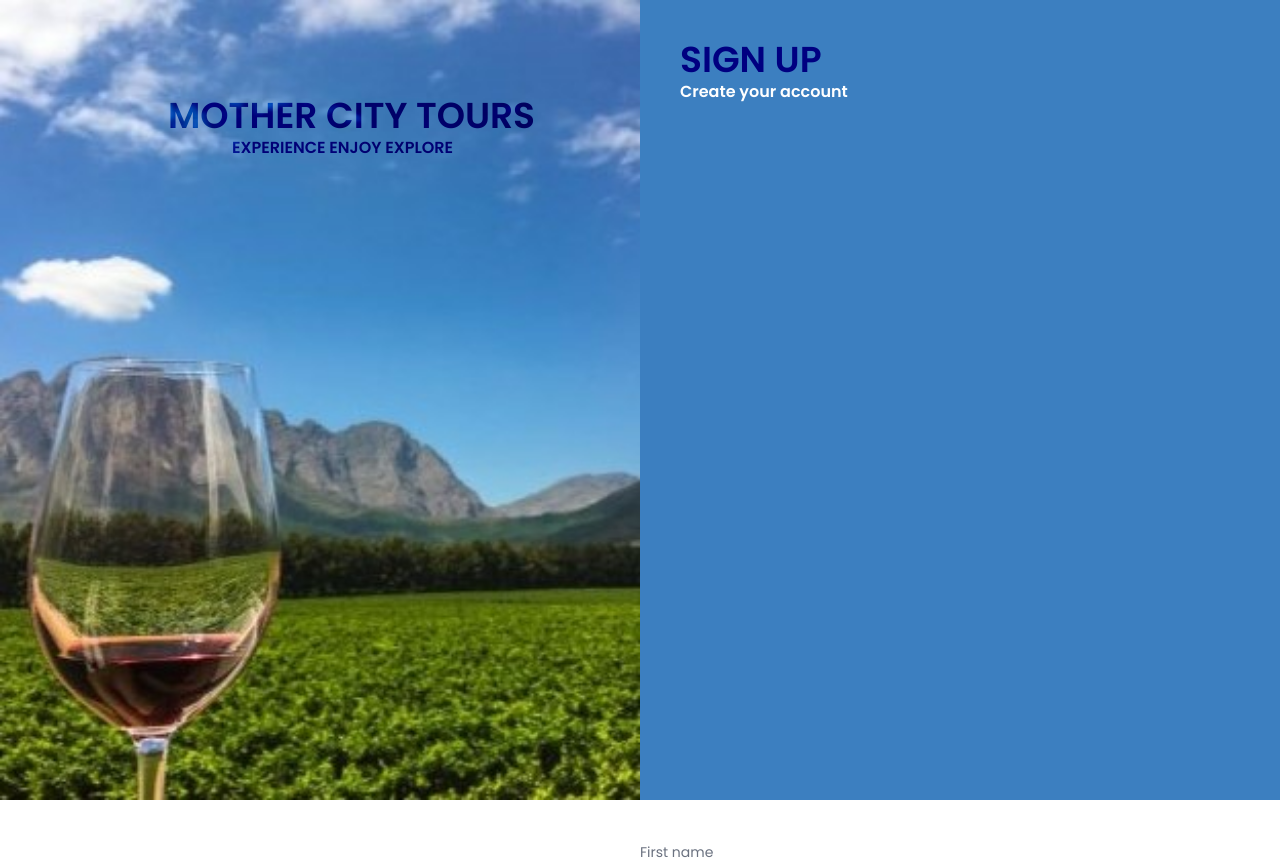
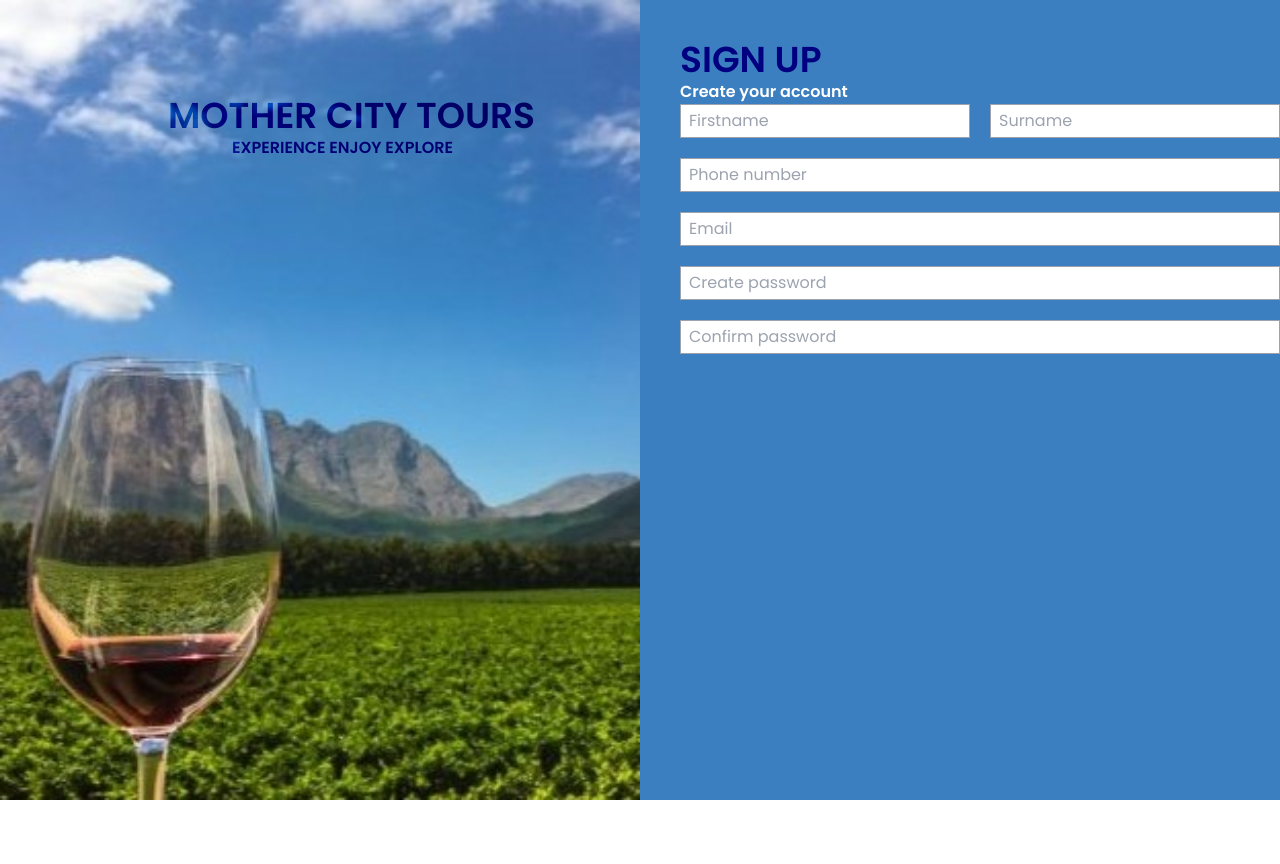
Before and after one commit to SimaPeter96/TravelLogWebsite, a React (Vite) app: page /signUp in a window 1280 px wide. After the commit the page ends 800 px from the top, so only its background shows below. Built offline with nearby package versions, Linux system fonts and the light colour scheme.

Commit message:
modified sign up page

```diff
--- a/src/Components/SignUp.jsx
+++ b/src/Components/SignUp.jsx
@@ -25,15 +25,35 @@ function SignUp() {
         <div className='subheading'>
           <h2 className='text-md font-bold  text-white font-poppins'>Create your account</h2>
         </div>
-      </div>
-      <div className='mt-10 grid grid-cols-1 gap-x-6 gap-y-8 sm:grid-cols-6 '>
-        <div className='sm:col-span-3'>
-          <label for="first-name" className='block text-sm font-mdium leading-6 text-gray-500'>First name</label>
+        <div>
+        <form action='#'>
+          <div className='grid grid-cols-2 gap-5'>
+            <input type="text" placeholder="Firstname" className='border border-gray-400 p-1 px-2'></input>
+            <input type="text" placeholder="Surname" className='border border-gray-400 p-1 px-2'></input>
+          </div>
+          <div className='mt-5'>
+          <input type="text" placeholder="Phone number" className='border border-gray-400 py-1 px-2 w-full'></input>
+          </div>
+          <div className='mt-5'>
+          <input type="text" placeholder="Email" className='border border-gray-400 py-1 px-2 w-full'></input>
+          </div>
+          <div className='mt-5'>
+          <input type="text" placeholder="Create password" className='border border-gray-400 py-1 px-2 w-full'></input>
+          </div>
+          <div className='mt-5'>
+          <input type="text" placeholder="Confirm password" className='border border-gray-400 py-1 px-2 w-full'></input>
+          </div>
+          <div className='mt-5'>
 
 
-        </div>
 
-        </div>
+          </div>
+        </form>
+      </div>
+
+      </div>
+
+
 
       </div>
       </div>
```
